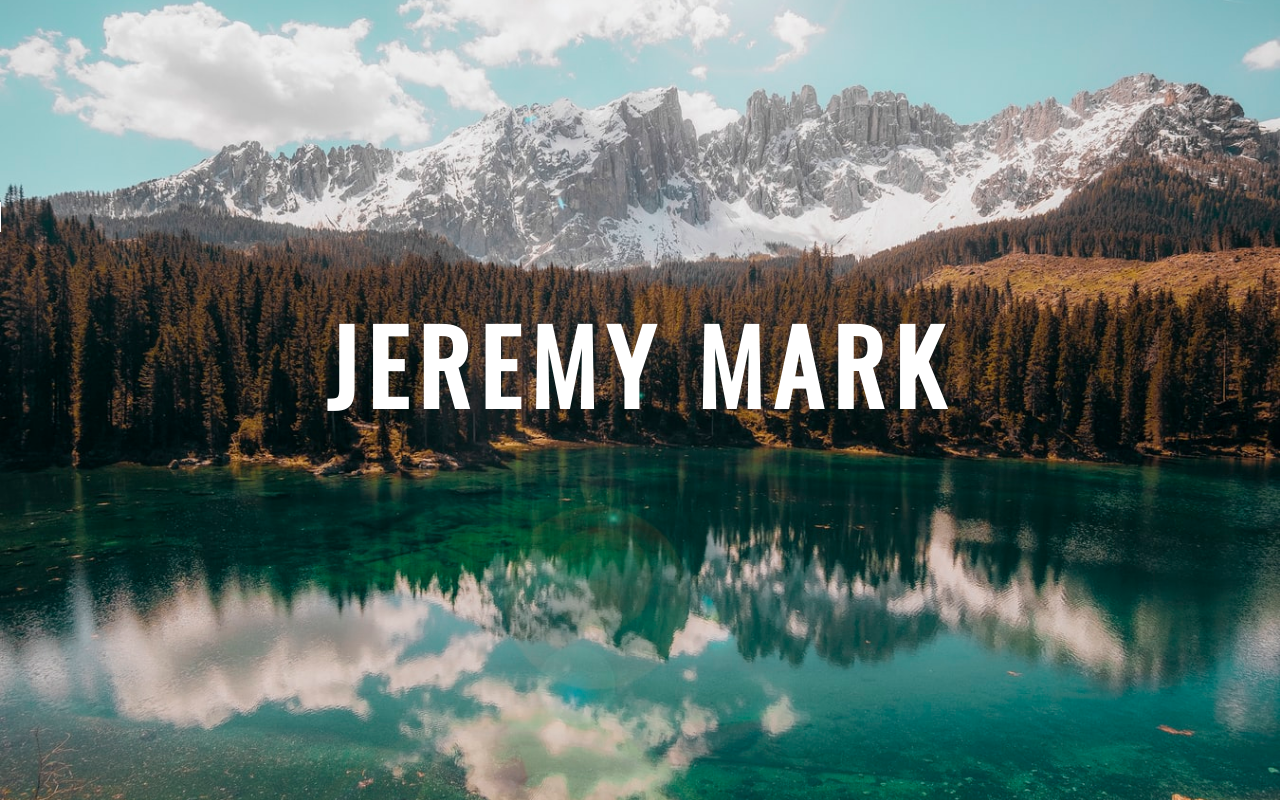
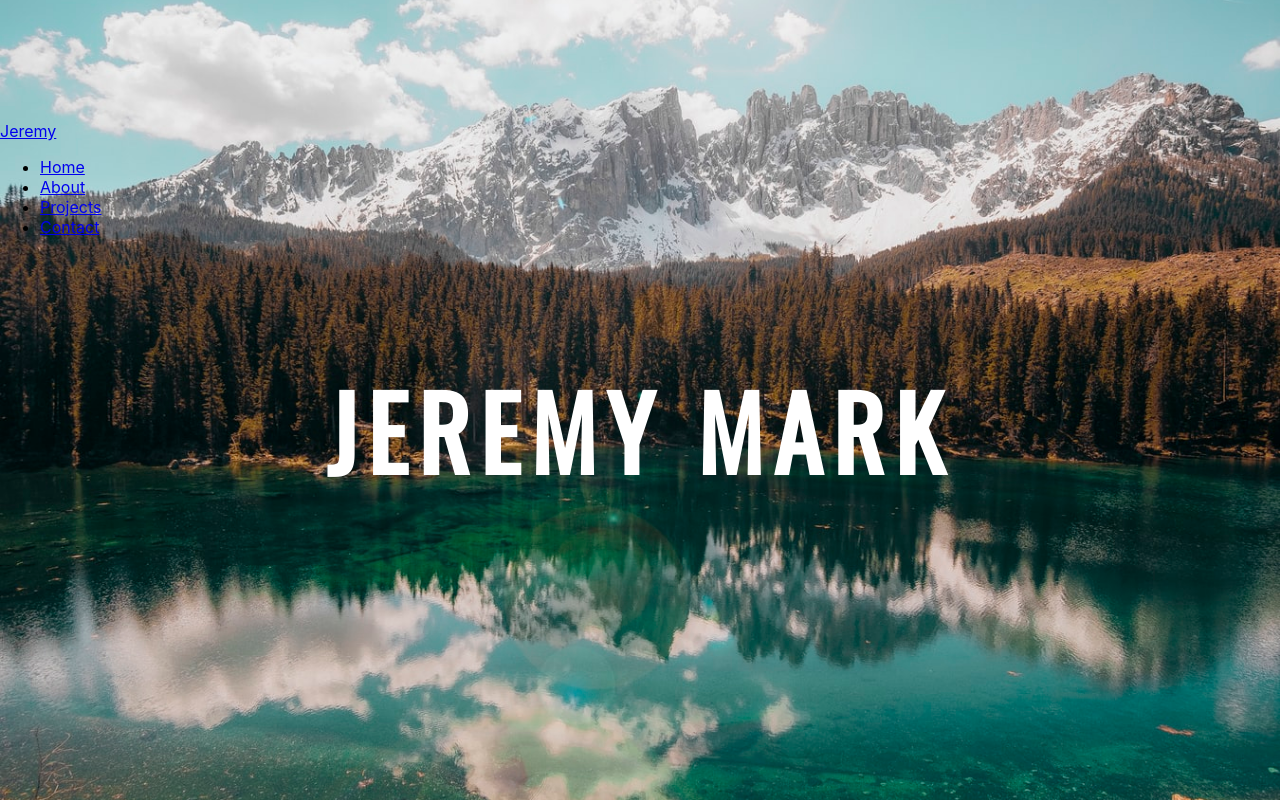
Before and after one commit to jaymar85/portfolio-v2, a React (Create React App) app: page / in a window 1280 px wide. Shown: the top 802 px of the page. Built offline with nearby package versions, Linux system fonts and the light colour scheme.

Commit message:
updated project

```diff
--- a/src/components/header/Header.js
+++ b/src/components/header/Header.js
@@ -2,12 +2,40 @@ import React, {Component} from 'react';
 import './Header.css'
 
 class Header extends Component {
+    constructor() {
+        super();
+        this.state = {
+            scrolled: false,
+            className: 'sticky'
+        }
+    }
+
+    componentWillMount() {
+        window.addEventListener('scroll', () => {
+            const scrollTop = window.scrollY < 0;
+            if(!scrollTop) {
+                this.setState({ scrolled: true });
+            } else {
+                this.setState({ scrolled: false });
+            }
+        })
+    }
+
     render() {
         return (
             <div id="showcase">
-                    <div className="headline">
-                        <p id="typewriter"><span></span></p>
-                    </div>
+                <header>
+                    <a href="#" class="logo">Jeremy</a>
+                    <ul>
+                        <li><a href="#">Home</a></li>
+                        <li><a href="#">About</a></li>
+                        <li><a href="#">Projects</a></li>
+                        <li><a href="#">Contact</a></li>
+                    </ul>
+                </header>
+                <div className="headline">
+                    <p id="typewriter"><span></span></p>
+                </div>
                 <h1>Jeremy Mark</h1>
                 <div id="icons">
                     <ul>
```
